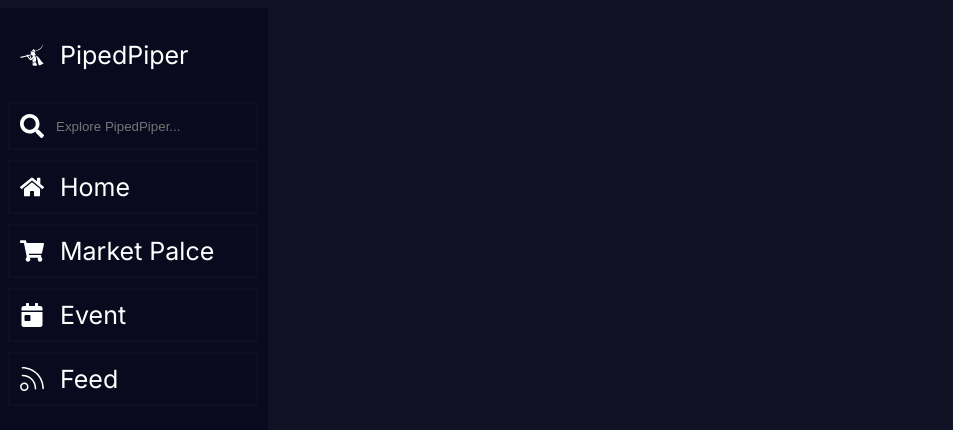
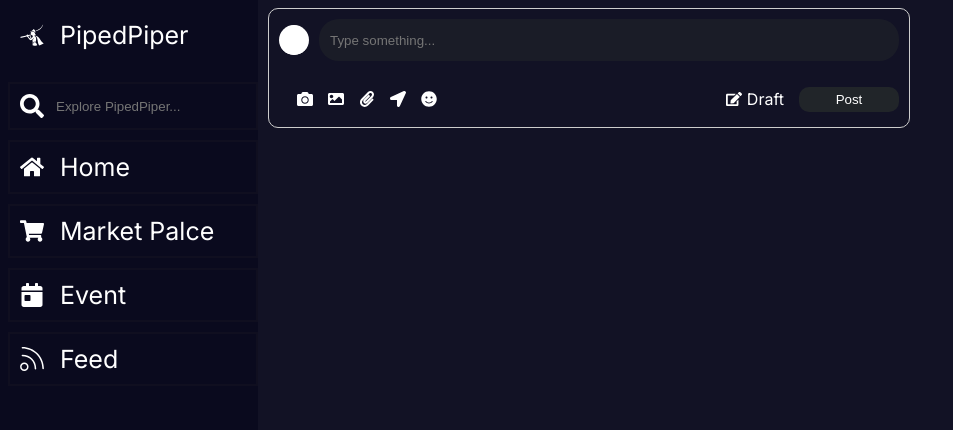
Before and after one commit to mohammadsarraf/next_clone, a Next.js app: page / in a window 1280 px wide. Shown: the top 430 px of the page, without its empty margins (0-953 px from the left). Built offline with nearby package versions, Linux system fonts and the light colour scheme.

Commit message:
new component added

```diff
--- /dev/null
+++ b/src/app/Components/ComposerBox.css
@@ -0,0 +1,80 @@
+/* YourComponent.css */
+
+.box {
+    width: 80vh; /* Adjust width to your preference */
+    border: 1px solid #ccc; /* Add a border to the box if you want */
+    border-radius: 10px;
+    margin-left: 260px;
+}
+
+.top-bar {
+    display: flex;
+    align-items: center;
+    padding: 10px;
+}
+
+.user-icon {
+    width: 30px;
+    height: 30px;
+    border-radius: 50%;
+    background-color: #ffffff; /* You can use any color you want */
+    margin-right: 10px;
+    color: #ffffff;
+}
+
+.input-bar {
+    flex: 1;
+    height: 30px;
+    padding: 5px 10px;
+    border: 1px solid transparent;
+    background-color: #21252996;
+    border-radius: 20px; /* Make it circular */
+    outline: none; /* Remove the outline on click */
+    color: #ffffff;
+}
+
+.bot-bar {
+    display: flex;
+    justify-content: space-between;
+    padding: 10px;
+}
+
+.left-div {
+    display: flex;
+    padding: 10px;
+}
+
+.actions {
+    margin: 7.5px;
+    margin-top: 0;
+    margin-bottom: 0;
+    /* padding: 5px; */
+}
+
+.right-div {
+    display: flex;
+    align-items: center;
+}
+
+.draft {
+    display: flex;
+    align-items: center;
+    padding: 5px;
+    background-color: transparent;
+    border-radius: 4px;
+    margin-right: 10px;
+}
+
+.draft-icon {
+    margin-right: 5px;
+}
+
+.post-button {
+    padding: 5px;
+    background-color: #212529;
+    color: #fff;
+    border: none;
+    border-radius: 10px;
+    cursor: pointer;
+    width: 100px;
+}
--- /dev/null
+++ b/src/app/Components/ComposerBox.tsx
@@ -0,0 +1,30 @@
+import './ComposerBox.css'
+import { FaUser, FaCamera, FaImage, FaPaperclip, FaLocationArrow, FaSmile, FaEdit  } from 'react-icons/fa';
+
+export default function ComposerBox() {
+    return(
+        <div className="box">
+            <div className='top-bar'>
+                <FaUser  className="user-icon" />
+                <input type='text' className='input-bar' placeholder='Type something...'></input>
+            </div>
+            <div className='bot-bar'>
+                <div className='left-div'>
+                    {/*camera, image, attach, location, emoji  */}
+                    <FaCamera className='actions' />
+                    <FaImage className='actions' />
+                    <FaPaperclip className='actions' />
+                    <FaLocationArrow className='actions' />
+                    <FaSmile className='actions' />
+                </div>
+                <div className='right-div'>
+                    <div className='draft'>
+                        <FaEdit className='draft-icon' />
+                        Draft
+                    </div>
+                    <button className='post-button'>Post</button>
+                </div>
+            </div>
+        </div>
+    )
+}
--- a/src/app/Components/Navbar.css
+++ b/src/app/Components/Navbar.css
@@ -1,13 +1,13 @@
 .sideNavbar {
+  position: fixed;
   display: flex;
   flex-direction: column;
   background-color: #0a0a1e;
   width: 250px;
   height: 100vh;
-  padding: 10px;
+  padding-left: 10px;
   margin-left: -10px;
-
-  /* transform: scale(0.95); */
+  margin-top: -10px;
 }
 
 /* Calculate effective width considering padding and border */
@@ -24,6 +24,8 @@
   transition: background-color 0.3s ease;
   background-color: rgba(49, 42, 42, 0.144);
   color: #1d64f2;
+ stroke-dasharray: a;
+
 }
 
 .button-container,
--- a/src/app/globals.css
+++ b/src/app/globals.css
@@ -1,4 +1,20 @@
-body{
+body {
   background-color: #0a0a1ef6;
   color: #ffffff;
+
 }
+
+.App {
+  padding: 0;
+  height: 100vh;
+}
+
+.Navbar {
+  flex: 0 0 auto;
+  margin-top: 100000px;
+}
+
+.ComposerBox {
+  flex: 1 1 auto;
+  margin-left: 3000px;
+}
--- /dev/null
+++ b/src/app/home/page.tsx
@@ -0,0 +1,5 @@
+export default function Home() {
+    return(
+        <h1>Next Page!</h1>
+    )
+}
--- a/src/app/page.tsx
+++ b/src/app/page.tsx
@@ -1,10 +1,12 @@
 import Image from 'next/image'
 import Navbar from './Components/Navbar'
+import ComposerBox from './Components/ComposerBox';
 
 export default function Home() {
   return (
-    <div>
+   <div className='App'>
       <Navbar />
+      <ComposerBox /> {/* Add the ComposerBox component here */}
     </div>
   )
 }
```
